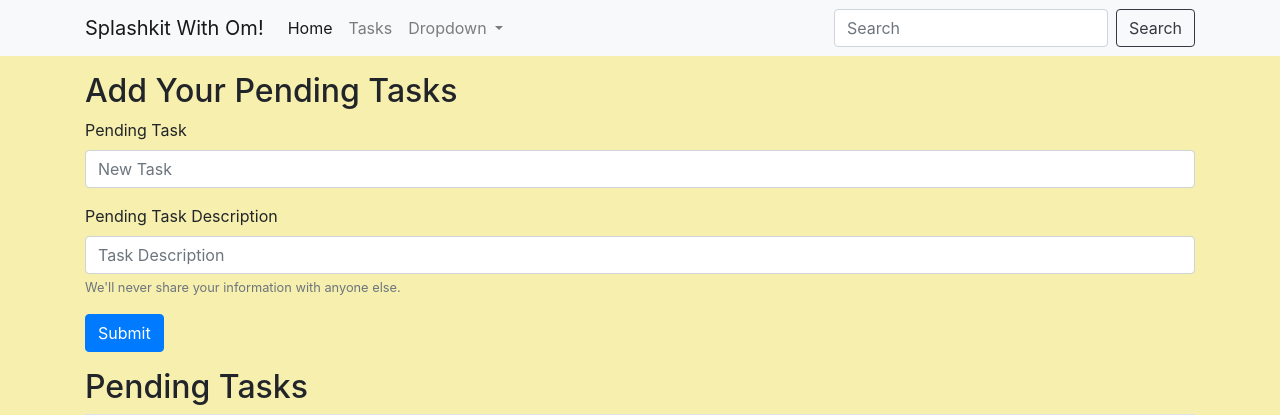
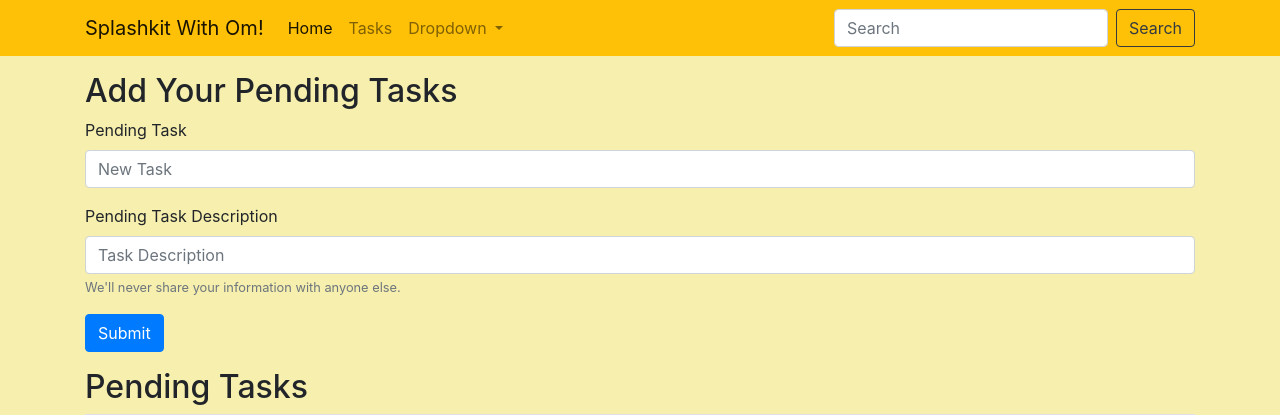
Before and after one commit to omsenpaiii/Splashkit-with-Om, a Flask app: page / in a window 1280 px wide. Shown: the top 415 px of the page. Run offline with Flask 2, Linux system fonts and the light colour scheme; data comes from the database, SQL or seed files in the repository.

Commit message:
Update base.html

```diff
--- a/templates/base.html
+++ b/templates/base.html
@@ -15,7 +15,7 @@
 </head>
 
 <body>
-    <nav class="navbar navbar-expand-lg navbar-light bg-light">
+    <nav class="navbar navbar-expand-lg navbar-light bg-warning">
         <div class="container">
             <a class="navbar-brand" href="/">Splashkit With Om!</a> <!-- href = / for relaoding the page-->
             <button class="navbar-toggler" type="button" data-toggle="collapse" data-target="#navbarSupportedContent"
```
